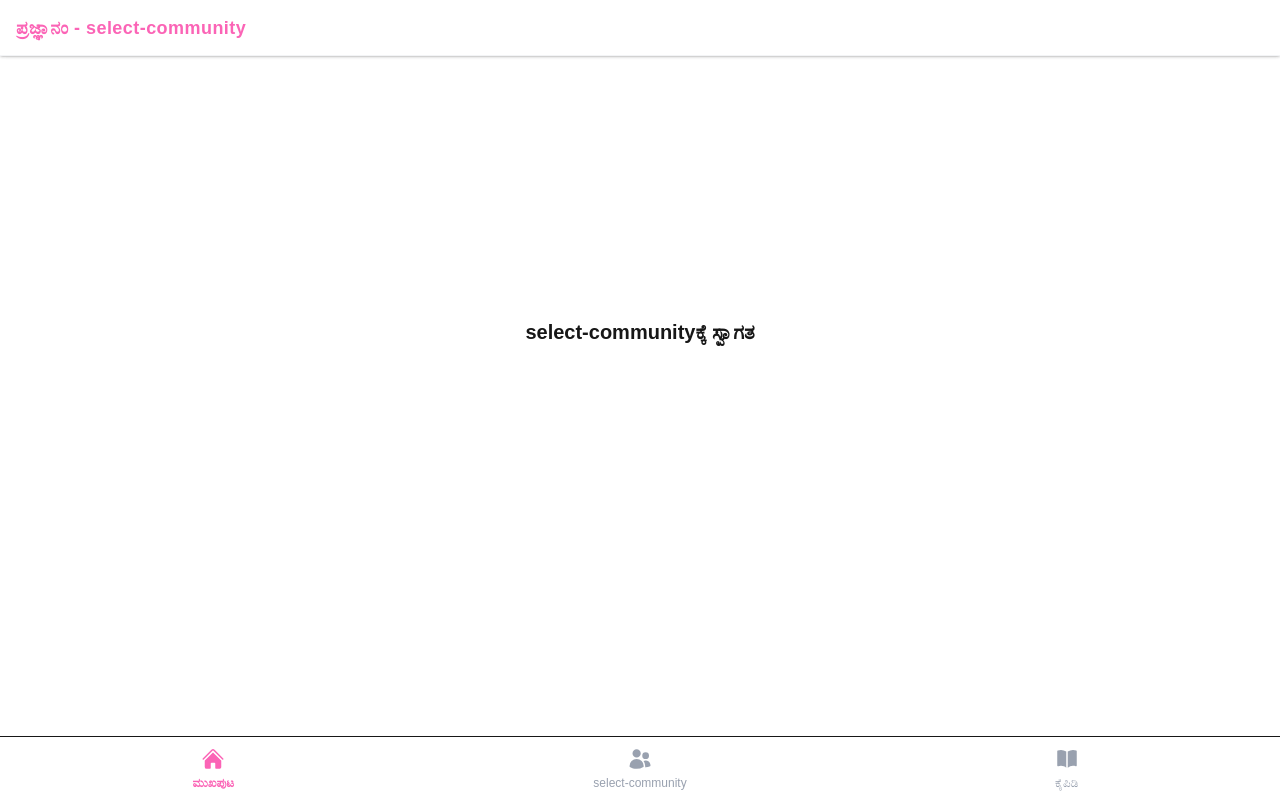
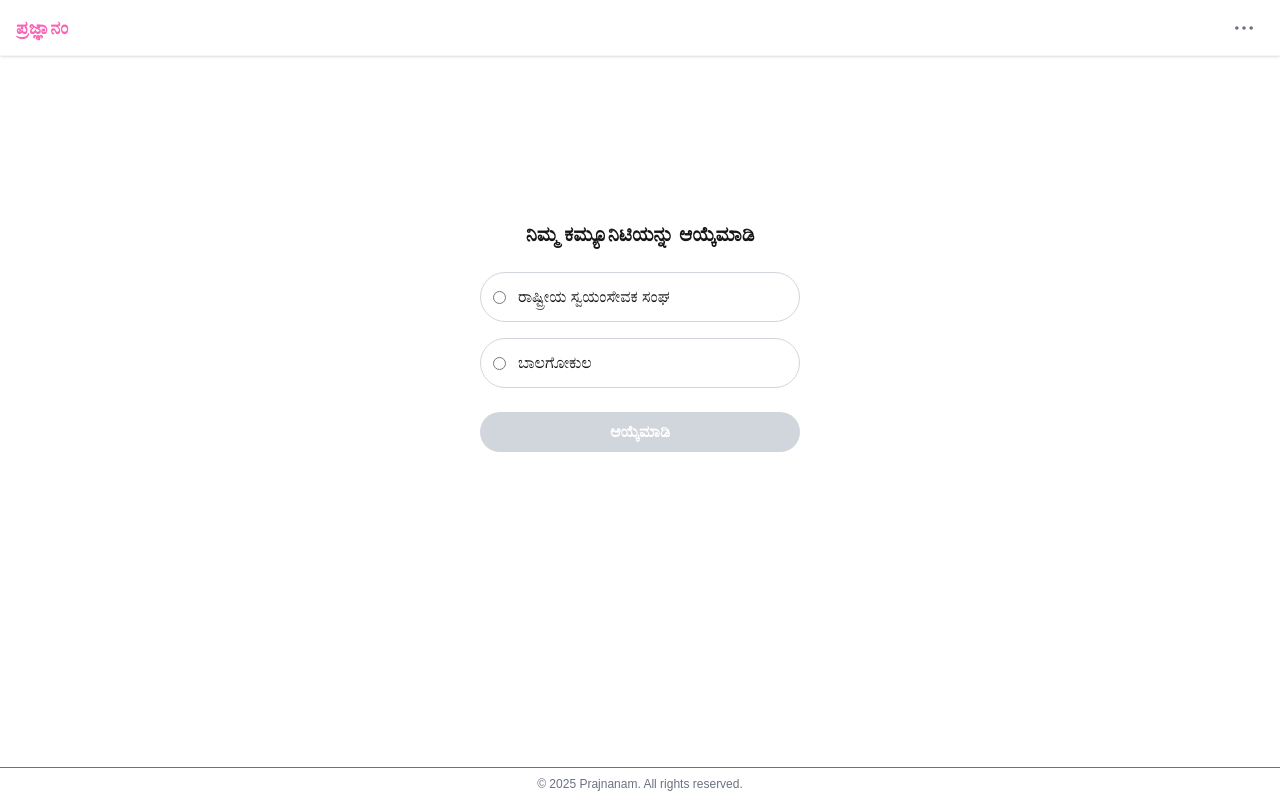
Before and after one commit to gnanasangama/prajnanam, a Next.js app: page /select-community in a window 1280 px wide. Built offline with nearby package versions, Linux system fonts and the light colour scheme.

Commit message:
updated flow

```diff
--- a/src/app/[community_id]/community/page.tsx
+++ /dev/null
@@ -1,24 +0,0 @@
-"use client";
-import React from "react";
-import AppBar from "@/components/appbar";
-import BottomBar from "@/components/bottombar";
-
-const communityNames: Record<string, string> = {
-  sangh: "ರಾಷ್ಟ್ರೀಯ ಸ್ವಯಂಸೇವಕ ಸಂಘ",
-  balagokula: "ಬಾಲಗೋಕುಲ",
-};
-
-export default function CommunityTab({ params }: { params: Promise<{ community_id: string }> }) {
-  const { community_id } = React.use(params);
-  const name = communityNames[community_id] || community_id;
-
-  return (
-    <>
-      <AppBar title={`ಪ್ರಜ್ಞಾನಂ - ${name}`} />
-      <main className="flex flex-col items-center justify-center min-h-[70vh] px-4 pt-14 pb-16">
-        <h1 className="text-xl font-semibold text-center">{name}ಕ್ಕೆ ಸ್ವಾಗತ</h1>
-      </main>
-      <BottomBar communityId={community_id} communityName={name} active="community" />
-    </>
-  );
-}
--- a/src/app/[community_id]/page.tsx
+++ b/src/app/[community_id]/page.tsx
@@ -1,27 +1,24 @@
 "use client";
-import { useParams } from "next/navigation";
+import React from "react";
 import AppBar from "@/components/appbar";
 import BottomBar from "@/components/bottombar";
 
 const communityNames: Record<string, string> = {
-  sangh: "ರಾಷ್ಟ್ರೀಯ ಸ್ವಯಂಸೇವಕ ಸಂಘ",
+  sangh: "ರಾ. ಸ್ವ. ಸಂಘ",
   balagokula: "ಬಾಲಗೋಕುಲ",
 };
 
-export default function CommunityPage() {
-  const params = useParams();
-  const id = params?.community_id as string;
-  const name = communityNames[id] || id;
+export default function CommunityTab({ params }: { params: Promise<{ community_id: string }> }) {
+  const { community_id } = React.use(params);
+  const name = communityNames[community_id] || community_id;
 
   return (
     <>
       <AppBar title={`ಪ್ರಜ್ಞಾನಂ - ${name}`} />
       <main className="flex flex-col items-center justify-center min-h-[70vh] px-4 pt-14 pb-16">
-        <h1 className="text-xl font-semibold text-center">
-          {name}ಕ್ಕೆ ಸ್ವಾಗತ
-        </h1>
+        <h1 className="text-xl font-semibold text-center">{name}</h1>
       </main>
-      <BottomBar communityId={id} communityName={name} active="home" />
+      <BottomBar communityId={community_id} communityName={name} active="community" />
     </>
   );
 }
--- a/src/app/[community_id]/guide/page.tsx
+++ b/src/app/guide/page.tsx
@@ -1,16 +1,23 @@
 "use client";
-import React from "react";
+import { useEffect, useState } from "react";
 import AppBar from "@/components/appbar";
 import BottomBar from "@/components/bottombar";
 
 const communityNames: Record<string, string> = {
-  sangh: "ರಾಷ್ಟ್ರೀಯ ಸ್ವಯಂಸೇವಕ ಸಂಘ",
+  sangh: "ರಾ. ಸ್ವ. ಸಂಘ",
   balagokula: "ಬಾಲಗೋಕುಲ",
 };
 
-export default function GuideTab({ params }: { params: Promise<{ community_id: string }> }) {
-  const { community_id } = React.use(params);
-  const name = communityNames[community_id] || community_id;
+export default function GuideTab() {
+  const [community, setCommunity] = useState<string | null>(null);
+
+  useEffect(() => {
+    setCommunity(localStorage.getItem("community"));
+  }, []);
+
+  if (!community) return null;
+
+  const name = communityNames[community] || community;
 
   return (
     <>
@@ -18,7 +25,7 @@ export default function GuideTab({ params }: { params: Promise<{ community_id: s
       <main className="flex flex-col items-center justify-center min-h-[70vh] px-4 pt-14 pb-16">
         <h1 className="text-xl font-semibold text-center">{name} - ಕೈಪಿಡಿ</h1>
       </main>
-      <BottomBar communityId={community_id} communityName={name} active="kaipidi" />
+      <BottomBar communityId={community} communityName={name} active="kaipidi" />
     </>
   );
 }
--- a/src/app/page.tsx
+++ b/src/app/page.tsx
@@ -1,57 +1,38 @@
 "use client";
-import React, { useState } from "react";
+import { useEffect, useState } from "react";
 import { useRouter } from "next/navigation";
+import AppBar from "@/components/appbar";
+import BottomBar from "@/components/bottombar";
 
-const communities = [
-  { id: "sangh", name: "Sangh", kn: "ರಾಷ್ಟ್ರೀಯ ಸ್ವಯಂಸೇವಕ ಸಂಘ" },
-  { id: "balagokula", name: "Balagokula", kn: "ಬಾಲಗೋಕುಲ" },
-];
+const communityNames: Record<string, string> = {
+  sangh: "ರಾ. ಸ್ವ. ಸಂಘ",
+  balagokula: "ಬಾಲಗೋಕುಲ",
+};
 
 export default function Home() {
-  const [selected, setSelected] = useState<string>("");
+  const [community, setCommunity] = useState<string | null>(null);
   const router = useRouter();
 
-  const handleSubmit = (e: React.FormEvent) => {
-    e.preventDefault();
-    if (selected) {
-      router.push(`/${selected}`);
+  useEffect(() => {
+    const stored = localStorage.getItem("community");
+    if (!stored) {
+      router.replace("/select-community");
+    } else {
+      setCommunity(stored);
     }
-  };
+  }, [router]);
+
+  if (!community) return null;
+
+  const name = communityNames[community] || community;
 
   return (
-    <main className="flex flex-col items-center justify-center min-h-[70vh] px-4">
-      <h1 className="text-xl font-semibold mb-6 text-center">
-        ನಿಮ್ಮ ಕಮ್ಯೂನಿಟಿಯನ್ನು ಆಯ್ಕೆಮಾಡಿ
-      </h1>
-      <form className="w-full max-w-xs space-y-4" onSubmit={handleSubmit}>
-        {communities.map((c) => (
-          <label
-            key={c.id}
-            className={`flex items-center p-3 border rounded-4xl cursor-pointer transition-colors ${
-              selected === c.id
-                ? "border-pink-400 text-pink-400 font-semibold bg-primary/10"
-                : "border-gray-300 bg-white"
-            }`}
-          >
-            <input
-              type="radio"
-              name="community"
-              value={c.id}
-              checked={selected === c.id}
-              onChange={() => setSelected(c.id)}
-              className="form-radio accent-primary mr-3"
-            />
-            <span className="text-base">{c.kn}</span>
-          </label>
-        ))}
-        <button
-          type="submit"
-          disabled={!selected}
-          className="w-full mt-2 py-2 rounded-4xl font-semibold text-white bg-pink-400 disabled:bg-gray-300 transition"
-        >
-          ಆಯ್ಕೆಮಾಡಿ
-        </button>
-      </form>
-    </main>
+    <>
+      <AppBar title={`ಪ್ರಜ್ಞಾನಂ - ${name}`} />
+      <main className="flex flex-col items-center justify-center min-h-[70vh] px-4 pt-14 pb-16">
+        <h1 className="text-xl font-semibold text-center">ಪ್ರಜ್ಞಾನಂ - ಮುಖಪುಟ</h1>
+      </main>
+      <BottomBar communityId={community} communityName={name} active="home" />
+    </>
   );
 }
--- /dev/null
+++ b/src/app/select-community/page.tsx
@@ -0,0 +1,58 @@
+"use client";
+import React, { useState } from "react";
+import { useRouter } from "next/navigation";
+
+const communities = [
+  { id: "sangh", name: "Sangh", kn: "ರಾಷ್ಟ್ರೀಯ ಸ್ವಯಂಸೇವಕ ಸಂಘ" },
+  { id: "balagokula", name: "Balagokula", kn: "ಬಾಲಗೋಕುಲ" },
+];
+
+export default function SelectCommunity() {
+  const [selected, setSelected] = useState<string>("");
+  const router = useRouter();
+
+  const handleSubmit = (e: React.FormEvent) => {
+    e.preventDefault();
+    if (selected) {
+      localStorage.setItem("community", selected);
+      router.replace("/");
+    }
+  };
+
+  return (
+    <main className="flex flex-col items-center justify-center min-h-[70vh] px-4">
+      <h1 className="text-xl font-semibold mb-6 text-center">
+        ನಿಮ್ಮ ಕಮ್ಯೂನಿಟಿಯನ್ನು ಆಯ್ಕೆಮಾಡಿ
+      </h1>
+      <form className="w-full max-w-xs space-y-4" onSubmit={handleSubmit}>
+        {communities.map((c) => (
+          <label
+            key={c.id}
+            className={`flex items-center p-3 border rounded-4xl cursor-pointer transition-colors ${
+              selected === c.id
+                ? "border-pink-400 text-pink-400 font-semibold bg-pink-50"
+                : "border-gray-300 bg-white"
+            }`}
+          >
+            <input
+              type="radio"
+              name="community"
+              value={c.id}
+              checked={selected === c.id}
+              onChange={() => setSelected(c.id)}
+              className="form-radio accent-pink-400 mr-3"
+            />
+            <span className="text-base">{c.kn}</span>
+          </label>
+        ))}
+        <button
+          type="submit"
+          disabled={!selected}
+          className="w-full mt-2 py-2 rounded-4xl font-semibold text-white bg-pink-400 disabled:bg-gray-300 transition"
+        >
+          ಆಯ್ಕೆಮಾಡಿ
+        </button>
+      </form>
+    </main>
+  );
+}
--- a/src/components/appbar.tsx
+++ b/src/components/appbar.tsx
@@ -1,11 +1,54 @@
-import React from 'react';
+"use client";
+import React, { useState, useRef, useEffect } from 'react';
+import { useRouter } from "next/navigation";
 
 export default function AppBar({ title }: { title?: string }) {
+  const [open, setOpen] = useState(false);
+  const menuRef = useRef<HTMLDivElement>(null);
+  const router = useRouter();
+
+  // Close menu on outside click
+  useEffect(() => {
+    function handleClickOutside(event: MouseEvent) {
+      if (menuRef.current && !menuRef.current.contains(event.target as Node)) {
+        setOpen(false);
+      }
+    }
+    if (open) document.addEventListener("mousedown", handleClickOutside);
+    return () => document.removeEventListener("mousedown", handleClickOutside);
+  }, [open]);
+
   return (
     <header className="fixed top-0 left-0 right-0 z-50 bg-white shadow-sm flex items-center h-14 px-4 border-b border-gray-100">
-      <span className="font-bold text-lg tracking-wide text-pink-400">
+      <span className="font-bold text-lg tracking-wide text-pink-400 flex-1">
         {title || "ಪ್ರಜ್ಞಾನಂ"}
       </span>
+      <div className="relative" ref={menuRef}>
+        <button
+          className="p-2 rounded-full hover:bg-gray-100 transition"
+          onClick={() => setOpen((v) => !v)}
+          aria-label="Menu"
+        >
+          <svg className="w-6 h-6 text-gray-500" fill="currentColor" viewBox="0 0 20 20">
+            <circle cx="4" cy="10" r="1.5" />
+            <circle cx="10" cy="10" r="1.5" />
+            <circle cx="16" cy="10" r="1.5" />
+          </svg>
+        </button>
+        {open && (
+          <div className="absolute right-0 mt-2 w-60 bg-white border rounded shadow-lg z-50">
+            <button
+              className="w-full text-left px-4 py-2 hover:bg-pink-50 text-gray-700"
+              onClick={() => {
+                setOpen(false);
+                router.push("/select-community");
+              }}
+            >
+              ಕಮ್ಯೂನಿಟಿ ಬದಲಾಯಿಸಿ
+            </button>
+          </div>
+        )}
+      </div>
     </header>
   );
 }
--- a/src/components/bottombar.tsx
+++ b/src/components/bottombar.tsx
@@ -23,7 +23,7 @@ export default function BottomBar({
         className={`flex flex-col items-center justify-center flex-1 py-2 transition ${
           active === "home" ? "text-pink-400 font-semibold" : "text-gray-400"
         }`}
-        onClick={() => router.push(`/${communityId}`)}
+        onClick={() => router.push(`/`)}
       >
         <HomeIcon className="w-6 h-6 mb-1" />
         <span className="text-xs">ಮುಖಪುಟ</span>
@@ -32,7 +32,7 @@ export default function BottomBar({
         className={`flex flex-col items-center justify-center flex-1 py-2 transition ${
           active === "community" ? "text-pink-400 font-semibold" : "text-gray-400"
         }`}
-        onClick={() => router.push(`/${communityId}/community`)}
+        onClick={() => router.push(`/${communityId}`)}
       >
         <UsersIcon className="w-6 h-6 mb-1" />
         <span className="text-xs">{communityName}</span>
@@ -41,7 +41,7 @@ export default function BottomBar({
         className={`flex flex-col items-center justify-center flex-1 py-2 transition ${
           active === "kaipidi" ? "text-pink-400 font-semibold" : "text-gray-400"
         }`}
-        onClick={() => router.push(`/${communityId}/guide`)}
+        onClick={() => router.push(`/guide`)}
       >
         <BookOpenIcon className="w-6 h-6 mb-1" />
         <span className="text-xs">ಕೈಪಿಡಿ</span>
```
